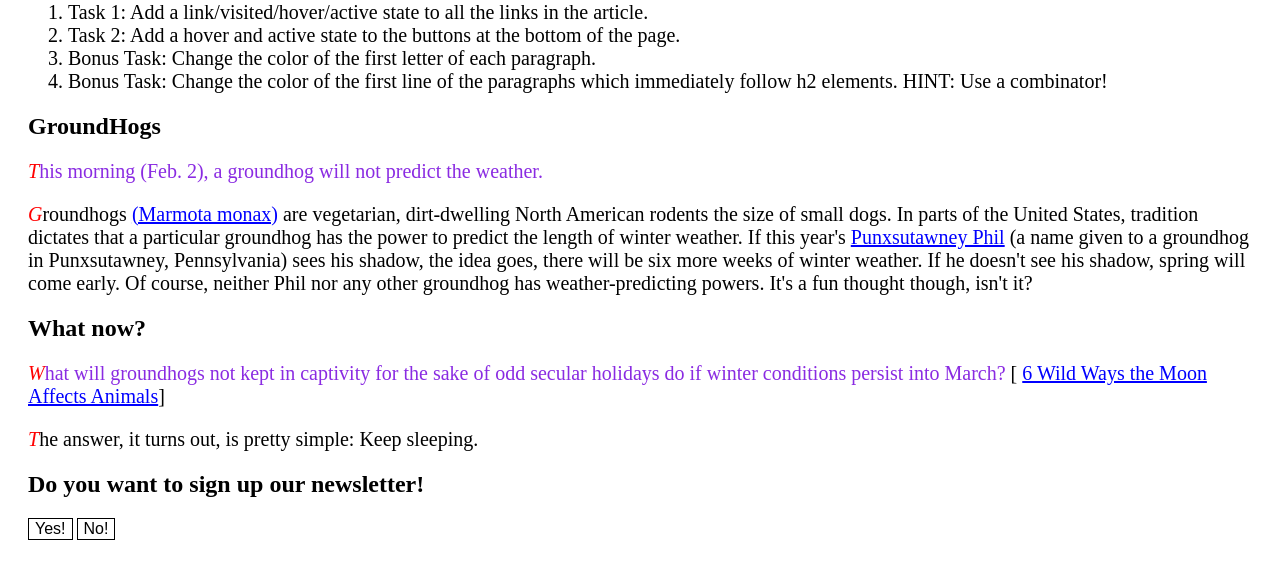
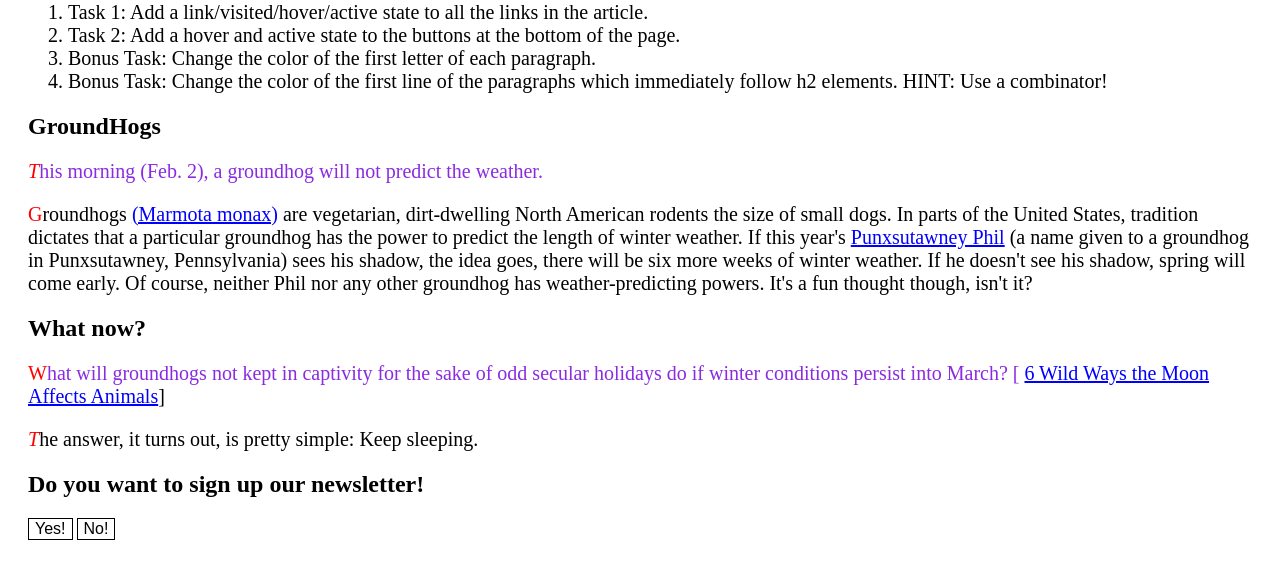
Before and after one commit to FBW41-2/pseudo-classes-mamuna36, a plain HTML site: page index.html in a window 1280 px wide. Shown: the part 79-658 px from the top of the page. Drawn offline with Linux system fonts and the light colour scheme.

Commit message:
task finished

```diff
--- a/index.html
+++ b/index.html
@@ -25,9 +25,9 @@
 
     <h2>GroundHogs</h2>
 
-    <p><span><em>T</em>his morning (Feb. 2), a groundhog will not predict the weather.</span></p>
+    <p><em>T</em>his morning (Feb. 2), a groundhog will not predict the weather.</p>
 
-    <p><em>G</em>roundhogs
+    <p>Groundhogs
       <a href="#">(Marmota monax)</a> are vegetarian, dirt-dwelling North American rodents the size of small dogs. In parts of the United
       States, tradition dictates that a particular groundhog has the power to predict the length of winter weather. If this
       year's
@@ -37,8 +37,8 @@
 
     <h2>What now?</h2>
 
-    <p><span><em>W</em>hat will groundhogs not kept in captivity for the sake of odd secular holidays do if winter conditions persist into
-      March?</span> [
+    <p>What will groundhogs not kept in captivity for the sake of odd secular holidays do if winter conditions persist into
+      March? [
       <a href="#">6 Wild Ways the Moon Affects Animals</a>]</p>
 
     <p><em>T</em>he answer, it turns out, is pretty simple: Keep sleeping.</p>
--- a/main.css
+++ b/main.css
@@ -9,10 +9,10 @@ main {
 li, p {
   font-size: 20px;
 }
-p span {
+h2 + p::first-line {
   color: blueviolet;
 }
-p em {
+p::first-letter {
   text-decoration: nono;
   color: red;
 }
```
